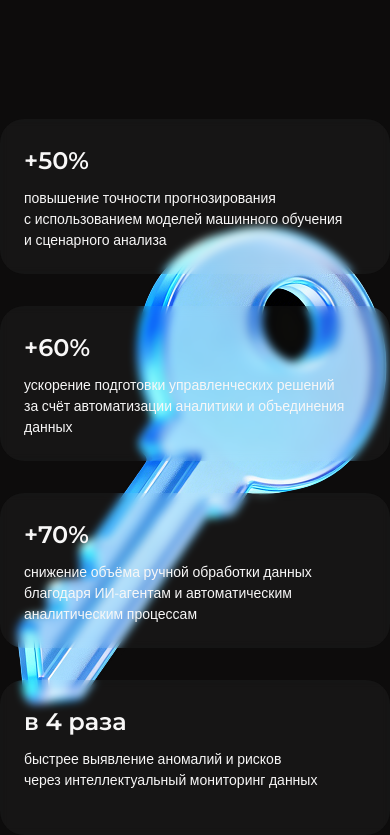
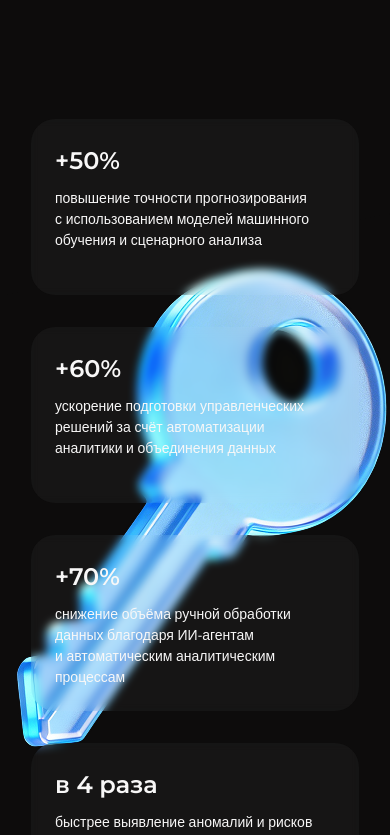
Before and after one commit to aaaasmirnova/Corporate-Website_INN-SYS, a Next.js app: page / in a window 390 px wide. Shown: the part 1609-2444 px from the top of the page. Built offline with nearby package versions, Linux system fonts and the light colour scheme.

Commit message:
fix: correct max-width of KeyCards and transform-translate values

```diff
--- a/app/globals.css
+++ b/app/globals.css
@@ -204,16 +204,16 @@
 
 @media screen and (max-width: 1024px) {
   .card-1 {
-    transform: translate(0, 5%);
+    transform: translate(0, 10%);
   }
   .card-2 {
-    transform: translate(0, 0);
+    transform: translate(0, -10%);
   }
   .card-3 {
-    transform: translate(0, 5%);
+    transform: translate(0, 10%);
   }
   .card-4 {
-    transform: translate(0, 0);
+    transform: translate(0, -10%);
   }
 }
 
--- a/components/KeyIndicatorsComponent/KeyCard.tsx
+++ b/components/KeyIndicatorsComponent/KeyCard.tsx
@@ -4,7 +4,7 @@ interface IKeyCardProps {
 }
 
 export const KeyCard = ({ info }: IKeyCardProps) => {
-  const cardClass: string = "p-6 max-w-[400px] flex flex-col gap-2 bg-neutral-bright-beginning-4 backdrop-blur-xs rounded-3xl " +
+  const cardClass: string = "p-6 max-w-82 md:max-w-100 flex flex-col gap-2 bg-neutral-bright-beginning-4 backdrop-blur-xs rounded-3xl " +
   `card-${info.id}`;
 
   return (
```
